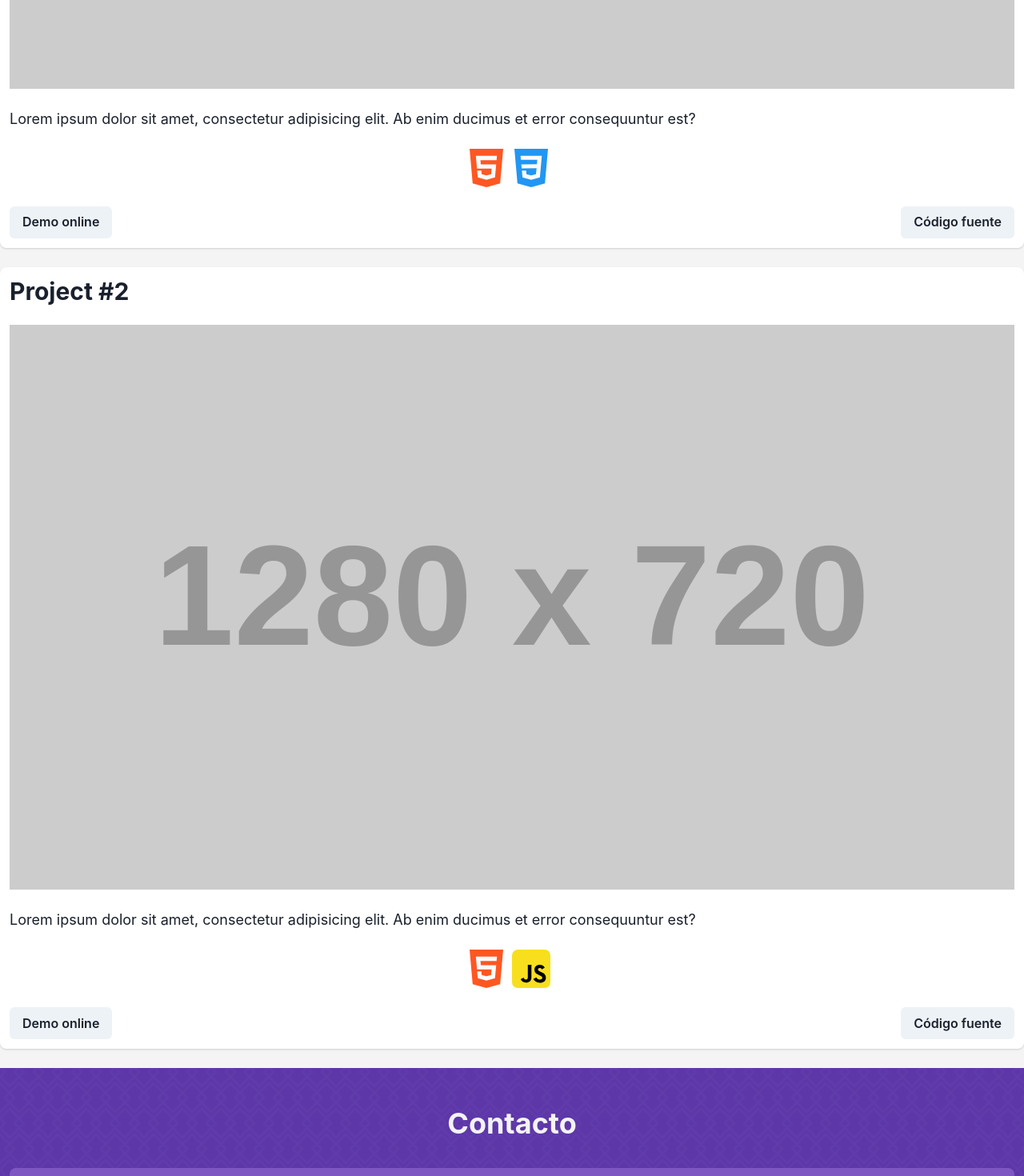
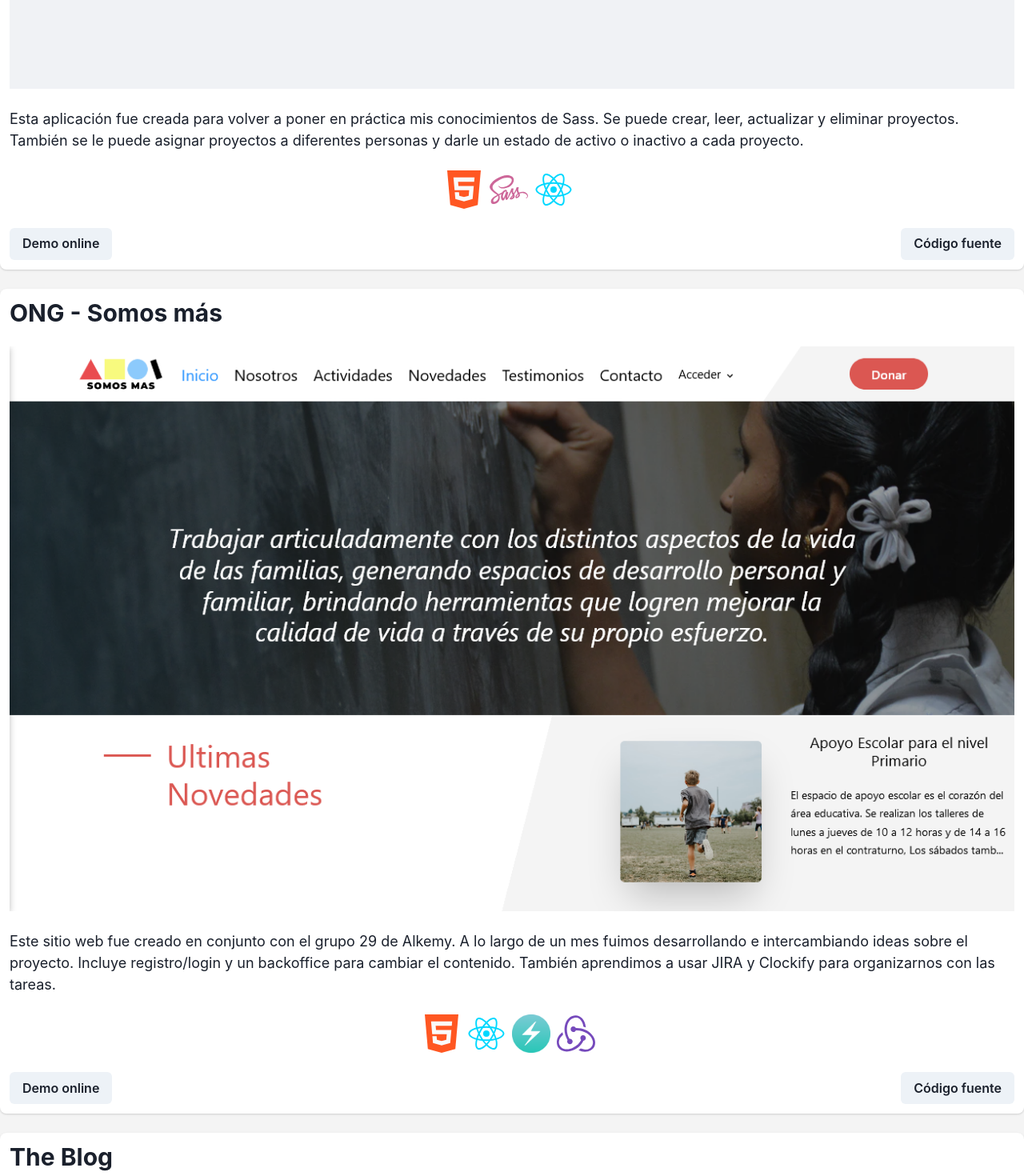
Before and after one commit to LGA-dev/LGA-dev.github.io, a React (Create React App) app: page / in a window 1280 px wide. Shown: the part 2340-3810 px from the top of the page at 80% size. Built offline with nearby package versions, Linux system fonts and the light colour scheme.

Commit message:
Update project cards info

```diff
--- a/src/components/ProjectCardsDeck.js
+++ b/src/components/ProjectCardsDeck.js
@@ -2,29 +2,81 @@ import { Box } from "@chakra-ui/layout";
 import CSS3 from '../assets/icons/css.svg';
 import HTML5 from '../assets/icons/html.svg';
 import Javascript from '../assets/icons/javascript.svg';
+import React from '../assets/icons/react.svg';
+import Sass from '../assets/icons/sass.svg';
+import ChakraUI from '../assets/icons/chakra.png';
+import Redux from '../assets/icons/redux.svg';
+import Bootstrap5 from '../assets/icons/bootstrap.svg';
+import Gulp from '../assets/icons/gulp.png'
 import ProjectCard from "./ProjectCard";
+import screenshotProjectManager from '../assets/images/project-react-sass.png';
+import screenshotSomosMasONG from '../assets/images/project-somosmas-ong.png';
+import screenshotBlog from '../assets/images/project-blog.png'
+import screenshotBudgetManager from '../assets/images/project-budget-manager.png'
+import screenshotBrewRight from '../assets/images/project-brew-right.png'
+import screenshotOnlineLearning from '../assets/images/project-online-learning.png'
 
 const ProjectCardsDeck = ({activeStack}) => {
   // techStack property is being used to filter the projects by tech and is not being passed into the ProjectCard component
   // techStackIcons property is used to pass an array of icons/images to ProjectCard component
   const initialCards = [
     {
-      projectName: "Project #1",
-      projectDescription: "Lorem ipsum dolor sit amet, consectetur adipisicing elit. Ab enim ducimus et error consequuntur est?",
-      imageURL: "https://via.placeholder.com/1280x720",
-      techStack: ["HTML5", "CSS3"],
-      techStackIcons: [HTML5, CSS3],
+      projectName: "Project Manager",
+      projectDescription: "Esta aplicación fue creada para volver a poner en práctica mis conocimientos de Sass. Se puede crear, leer, actualizar y eliminar proyectos. También se le puede asignar proyectos a diferentes personas y darle un estado de activo o inactivo a cada proyecto.",
+      imageURL: screenshotProjectManager,
+      techStack: ["HTML5", "Sass", "React"],
+      techStackIcons: [HTML5, Sass, React],
+      projectDemo: "https://react-sass-client.herokuapp.com/",
+      projectRepo: "https://github.com/alstroemerieae/react-sass"
+    },
+    {
+      projectName: "ONG - Somos más",
+      projectDescription: "Este sitio web fue creado en conjunto con el grupo 29 de Alkemy. A lo largo de un mes fuimos desarrollando e intercambiando ideas sobre el proyecto. Incluye registro/login y un backoffice para cambiar el contenido. También aprendimos a usar JIRA y Clockify para organizarnos con las tareas.",
+      imageURL: screenshotSomosMasONG,
+      techStack: ["HTML5", "React", "ChakraUI", "Redux"],
+      techStackIcons: [HTML5, React, ChakraUI, Redux],
+      // TODO: Fix CORS error when deploying to heroku
       projectDemo: "https://www.google.com",
+      // TODO: Ask to change the repo to public visibility
       projectRepo: "https://www.github.com"
     },
     {
-      projectName: "Project #2",
-      projectDescription: "Lorem ipsum dolor sit amet, consectetur adipisicing elit. Ab enim ducimus et error consequuntur est?",
-      imageURL: "https://via.placeholder.com/1280x720",
-      techStack: ["HTML5", "Javascript"],
-      techStackIcons: [HTML5, Javascript],
-      projectDemo: "https://www.google.com",
-      projectRepo: "https://www.github.com"
+      projectName: "The Blog",
+      projectDescription: "Esta aplicación fue creada a partir del segundo challenge que me envió Alkemy para reforzar algunos conceptos de React. Se puede crear, leer, actualizar y eliminar blogs.",
+      imageURL: screenshotBlog,
+      techStack: ["HTML5", "CSS3", "React"],
+      techStackIcons: [HTML5, CSS3, React],
+      projectDemo: "https://objective-wilson-701f35.netlify.app/",
+      projectRepo: "https://github.com/alstroemerieae/alkemy-react-challenge"
+    },
+    {
+      projectName: "Budget Manager",
+      projectDescription: "Esta aplicación fue creada a partir del primer challenge que me envió Alkemy. Se pueden crear, actualizar y eliminar diferentes items. Los item creados van a ser visualizados en la pantalla principal, en las categorías de ingreso o egreso. También contiene un backed, el link está en el readme del repo.",
+      imageURL: screenshotBudgetManager,
+      techStack: ["HTML5", "CSS3", "Javascript", "React"],
+      techStackIcons: [HTML5, CSS3, Javascript, React],
+      projectDemo: "https://budget-manager-alkemy.herokuapp.com/",
+      projectRepo: "https://github.com/alstroemerieae/alkemy-challenge"
+    }
+    ,
+    {
+      projectName: "Brew Right",
+      projectDescription: "Este sitio web fue creado para aplicar todo lo aprendido sobre Bootstrap 5. Para el diseño me basé en un template y le fui agregando cosas propias. También aprendí a usar Gulp para automatizar tareas.",
+      imageURL: screenshotBrewRight,
+      techStack: ["HTML5", "Sass", "Bootstrap5", "Gulp"],
+      techStackIcons: [HTML5, Sass, Bootstrap5, Gulp],
+      projectDemo: "https://vibrant-knuth-615579.netlify.app/",
+      projectRepo: "https://github.com/alstroemerieae/coffee-shop-website"
+    }
+    ,
+    {
+      projectName: "Online Learning",
+      projectDescription: "Este sitio web fue creado para aplicar todo lo aprendido sobre Sass. Para el diseño me basé en un template y le fui agregando cosas propias.",
+      imageURL: screenshotOnlineLearning,
+      techStack: ["HTML5", "Sass"],
+      techStackIcons: [HTML5, Sass],
+      projectDemo: "https://youthful-brattain-217b8e.netlify.app/",
+      projectRepo: "https://github.com/alstroemerieae/online-learning-website"
     }
   ]
 
```
